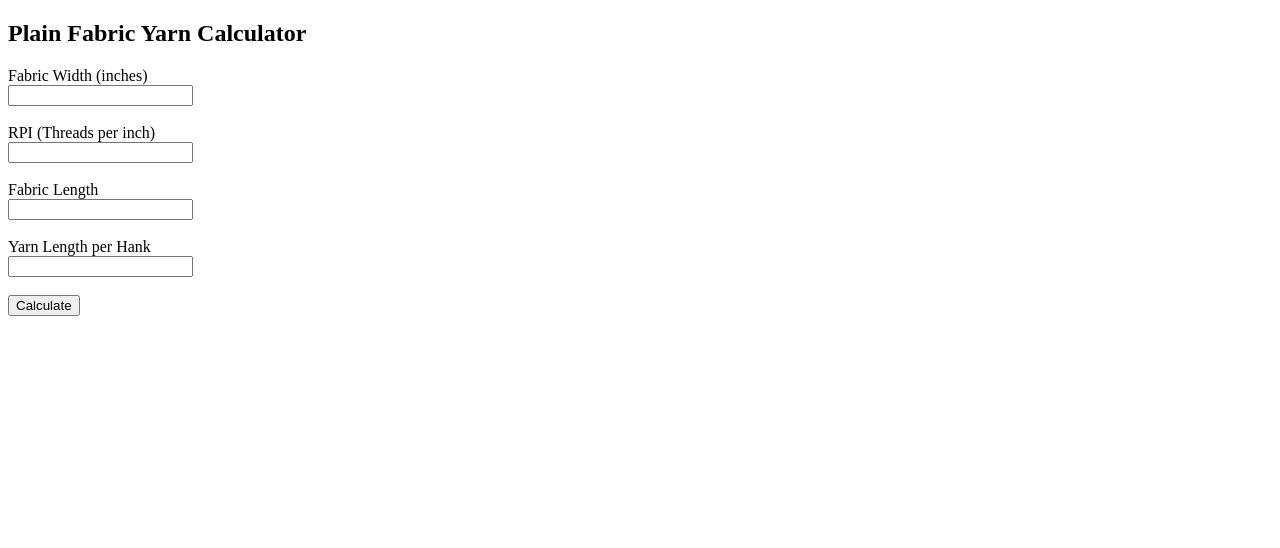
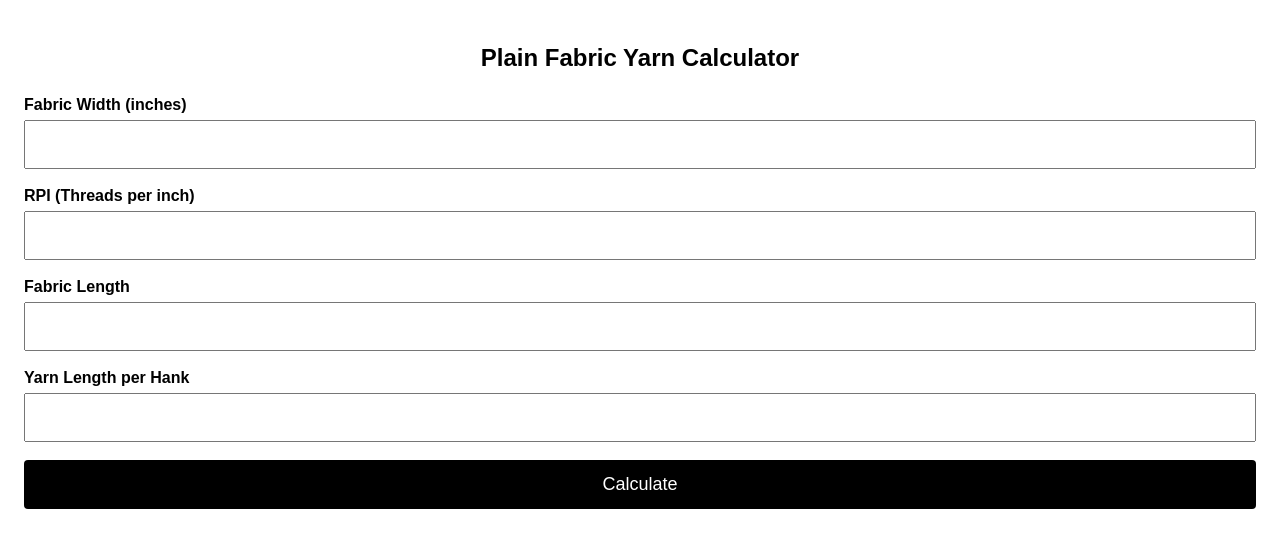
Before and after one commit to guinm88-bit/plain-fabric-app, a plain HTML site: page index.html in a window 1280 px wide. Drawn offline with Linux system fonts and the light colour scheme.

Commit message:
Update index.html

```diff
--- a/index.html
+++ b/index.html
@@ -3,31 +3,87 @@
 <head>
   <title>Plain Fabric Yarn Calculator</title>
 
+  <!-- PWA -->
   <link rel="manifest" href="manifest.json">
   <meta name="theme-color" content="#ffffff">
+
+  <!-- Mobile zoom fix (MOST IMPORTANT) -->
+  <meta name="viewport" content="width=device-width, initial-scale=1.0">
+
+  <!-- App-like UI styling -->
+  <style>
+    body {
+      font-family: Arial, sans-serif;
+      padding: 16px;
+      background: #ffffff;
+    }
+
+    h2 {
+      text-align: center;
+      margin-bottom: 24px;
+    }
+
+    label {
+      font-size: 16px;
+      font-weight: 600;
+      display: block;
+      margin-bottom: 6px;
+    }
+
+    input {
+      width: 100%;
+      font-size: 18px;
+      padding: 12px;
+      margin-bottom: 18px;
+      box-sizing: border-box;
+    }
+
+    button {
+      width: 100%;
+      font-size: 18px;
+      padding: 14px;
+      background: #000000;
+      color: #ffffff;
+      border: none;
+      border-radius: 4px;
+    }
+
+    button:active {
+      opacity: 0.8;
+    }
+
+    #output {
+      margin-top: 24px;
+      font-size: 20px;
+      font-weight: bold;
+      text-align: center;
+    }
+  </style>
 </head>
+
 <body>
 
 <h2>Plain Fabric Yarn Calculator</h2>
 
-<label>Fabric Width (inches)</label><br>
-<input type="number" id="width"><br><br>
+<label>Fabric Width (inches)</label>
+<input type="number" id="width" inputmode="decimal">
 
-<label>RPI (Threads per inch)</label><br>
-<input type="number" id="rpi"><br><br>
+<label>RPI (Threads per inch)</label>
+<input type="number" id="rpi" inputmode="decimal">
 
-<label>Fabric Length</label><br>
-<input type="number" id="length"><br><br>
+<label>Fabric Length</label>
+<input type="number" id="length" inputmode="decimal">
 
-<label>Yarn Length per Hank</label><br>
-<input type="number" id="yarn"><br><br>
+<label>Yarn Length per Hank</label>
+<input type="number" id="yarn" inputmode="decimal">
 
 <button onclick="calculate()">Calculate</button>
 
-<h3 id="output"></h3>
+<div id="output"></div>
 
 <script src="script.js"></script>
 
+<!-- Service Worker -->
 <script>
   if ("serviceWorker" in navigator) {
     navigator.serviceWorker.register("service-worker.js");
```
